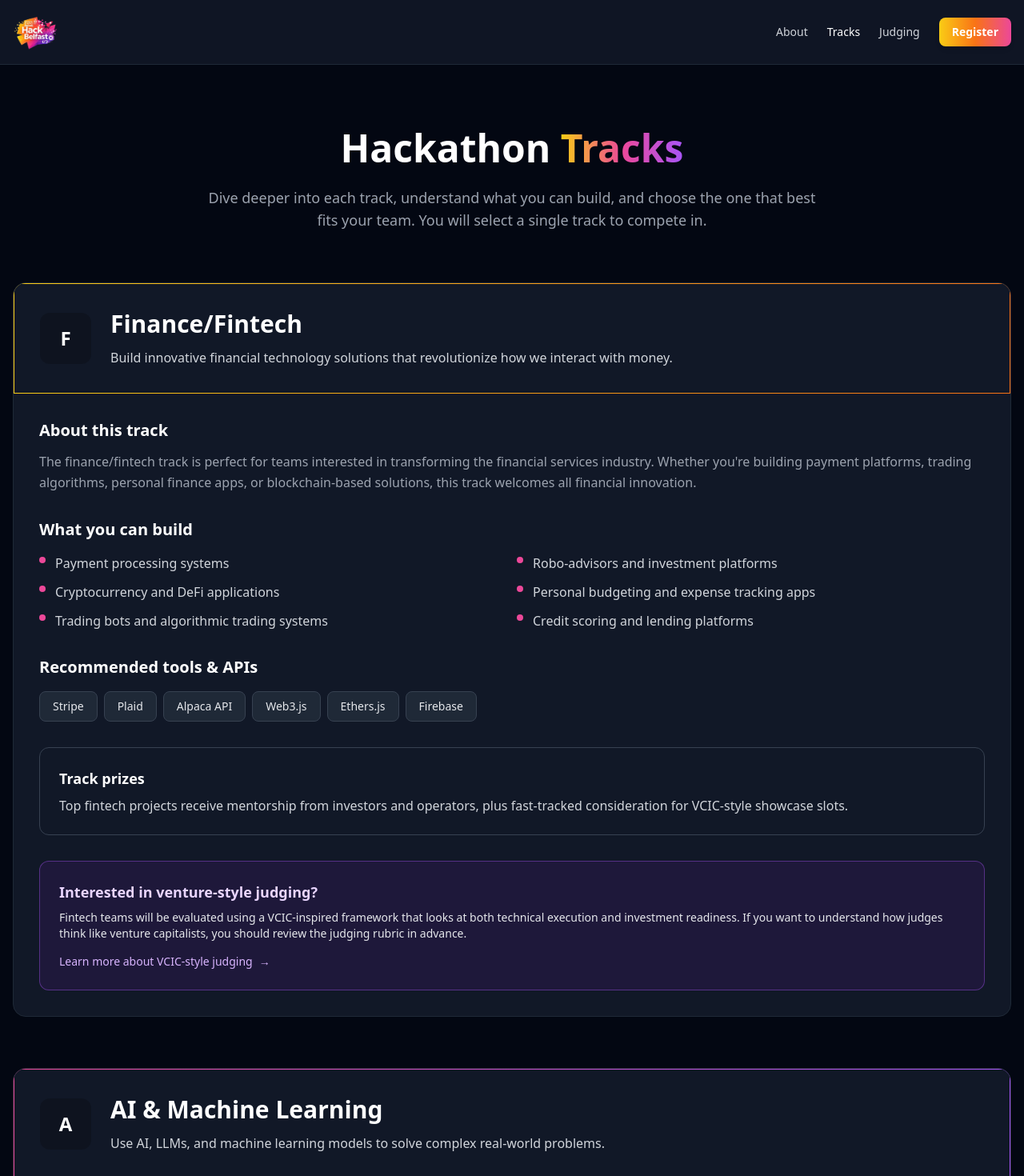
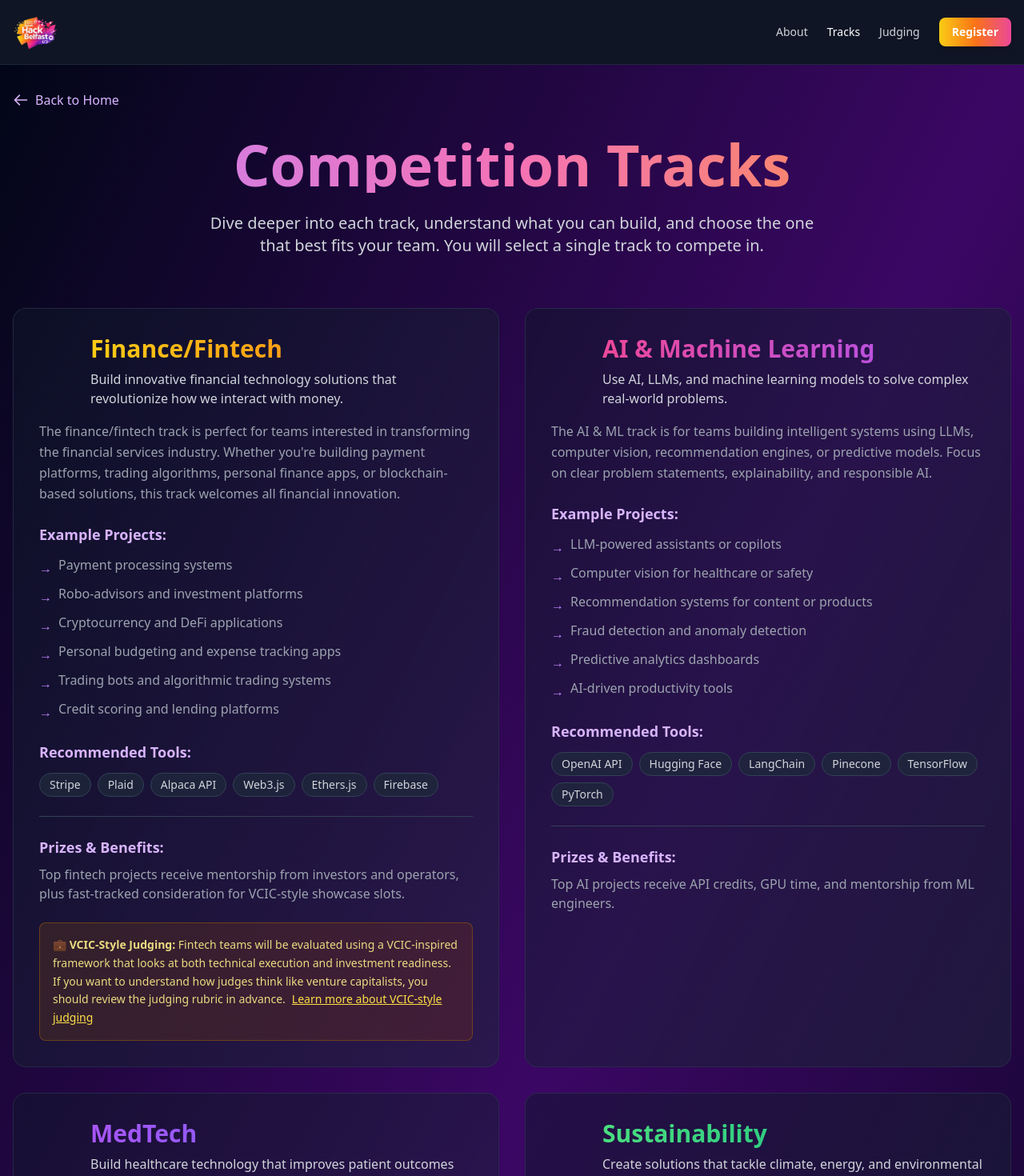
Before and after one commit to hackbelfast/HackBelfast-Website, a React (Vite) app in the folder frontend/: page /tracks in a window 1280 px wide. Shown: the top 1470 px of the page at 80% size. Built offline with nearby package versions, Linux system fonts and the light colour scheme; the HTML template or start-up script is replaced by a standard one.

Commit message:
Improved tracks

```diff
--- a/frontend/src/pages/Tracks/Tracks.tsx
+++ b/frontend/src/pages/Tracks/Tracks.tsx
@@ -1,24 +1,29 @@
-import { Link } from 'react-router-dom'
+import { Link } from 'react-router-dom';
 
 type Track = {
-  id: string
-  title: string
-  gradient: string
-  description: string
-  longDescription: string
-  examples: string[]
-  tools: string[]
-  prizes: string
-  vcicNote?: boolean
-}
+  id: string;
+  icon: JSX.Element;
+  title: string;
+  gradient: string;
+  description: string;
+  longDescription: string;
+  examples: string[];
+  tools: string[];
+  prizes: string;
+  vcicNote?: boolean;
+};
 
 const tracks: Track[] = [
   {
     id: 'fintech',
+    icon: (
+      <svg className="w-12 h-12" fill="none" stroke="currentColor" viewBox="0 0 24 24">
+        <path strokeLinecap="round" strokeLinejoin="round" strokeWidth={2} d="M12 8c-1.657 0-3 .895-3 2s1.343 2 3 2 3 .895 3 2-1.343 2-3 2m0-8c1.11 0 2.08.402 2.599 1M12 8V7m0 1v8m0 0v1m0-1c-1.11 0-2.08-.402-2.599-1M21 12a9 9 0 11-18 0 9 9 0 0118 0z" />
+      </svg>
+    ),
     title: 'Finance/Fintech',
     gradient: 'from-yellow-400 to-orange-500',
-    description:
-      'Build innovative financial technology solutions that revolutionize how we interact with money.',
+    description: 'Build innovative financial technology solutions that revolutionize how we interact with money.',
     longDescription:
       "The finance/fintech track is perfect for teams interested in transforming the financial services industry. Whether you're building payment platforms, trading algorithms, personal finance apps, or blockchain-based solutions, this track welcomes all financial innovation.",
     examples: [
@@ -36,10 +41,14 @@ const tracks: Track[] = [
   },
   {
     id: 'ai',
+    icon: (
+      <svg className="w-12 h-12" fill="none" stroke="currentColor" viewBox="0 0 24 24">
+        <path strokeLinecap="round" strokeLinejoin="round" strokeWidth={2} d="M9.75 17L9 20l-1 1h8l-1-1-.75-3M3 13h18M5 17h14a2 2 0 002-2V5a2 2 0 00-2-2H5a2 2 0 00-2 2v10a2 2 0 002 2z" />
+      </svg>
+    ),
     title: 'AI & Machine Learning',
     gradient: 'from-pink-500 to-purple-500',
-    description:
-      'Use AI, LLMs, and machine learning models to solve complex real‑world problems.',
+    description: 'Use AI, LLMs, and machine learning models to solve complex real‑world problems.',
     longDescription:
       'The AI & ML track is for teams building intelligent systems using LLMs, computer vision, recommendation engines, or predictive models. Focus on clear problem statements, explainability, and responsible AI.',
     examples: [
@@ -51,15 +60,18 @@ const tracks: Track[] = [
       'AI‑driven productivity tools',
     ],
     tools: ['OpenAI API', 'Hugging Face', 'LangChain', 'Pinecone', 'TensorFlow', 'PyTorch'],
-    prizes:
-      'Top AI projects receive API credits, GPU time, and mentorship from ML engineers.',
+    prizes: 'Top AI projects receive API credits, GPU time, and mentorship from ML engineers.',
   },
   {
     id: 'medtech',
+    icon: (
+      <svg className="w-12 h-12" fill="none" stroke="currentColor" viewBox="0 0 24 24">
+        <path strokeLinecap="round" strokeLinejoin="round" strokeWidth={2} d="M4.318 6.318a4.5 4.5 0 000 6.364L12 20.364l7.682-7.682a4.5 4.5 0 00-6.364-6.364L12 7.636l-1.318-1.318a4.5 4.5 0 00-6.364 0z" />
+      </svg>
+    ),
     title: 'MedTech',
     gradient: 'from-purple-500 to-indigo-500',
-    description:
-      'Build healthcare technology that improves patient outcomes and clinical workflows.',
+    description: 'Build healthcare technology that improves patient outcomes and clinical workflows.',
     longDescription:
       'The MedTech track focuses on digital health solutions for diagnostics, monitoring, telemedicine, and operational efficiency. Teams should consider regulatory constraints, data privacy, and clinical validation paths.',
     examples: [
@@ -76,10 +88,14 @@ const tracks: Track[] = [
   },
   {
     id: 'sustainability',
+    icon: (
+      <svg className="w-12 h-12" fill="none" stroke="currentColor" viewBox="0 0 24 24">
+        <path strokeLinecap="round" strokeLinejoin="round" strokeWidth={2} d="M3.055 11H5a2 2 0 012 2v1a2 2 0 002 2 2 2 0 012 2v2.945M8 3.935V5.5A2.5 2.5 0 0010.5 8h.5a2 2 0 012 2 2 2 0 104 0 2 2 0 012-2h1.064M15 20.488V18a2 2 0 012-2h3.064M21 12a9 9 0 11-18 0 9 9 0 0118 0z" />
+      </svg>
+    ),
     title: 'Sustainability',
     gradient: 'from-green-400 to-emerald-500',
-    description:
-      'Create solutions that tackle climate, energy, and environmental challenges.',
+    description: 'Create solutions that tackle climate, energy, and environmental challenges.',
     longDescription:
       'The sustainability track is dedicated to projects addressing climate change, renewable energy, circular economy, and environmental education. Strong projects combine measurable impact with realistic implementation paths.',
     examples: [
@@ -94,82 +110,90 @@ const tracks: Track[] = [
     prizes:
       'Top projects receive visibility with sustainability partners and intros to climate‑focused organisations.',
   },
-]
+];
 
 const Tracks = () => {
   return (
-    <div className="min-h-screen bg-gray-950 py-20 px-4">
-      <div className="mx-auto max-w-7xl">
-        {/* Page header */}
-        <div className="mb-16 text-center">
-          <h1 className="mb-6 text-4xl font-bold md:text-5xl">
-            Hackathon{' '}
-            <span className="bg-gradient-to-r from-yellow-400 via-pink-500 to-purple-500 bg-clip-text text-transparent">
-              Tracks
-            </span>
+    <div className="min-h-screen bg-gradient-to-br from-slate-950 via-purple-950 to-slate-950">
+      {/* Header with back button */}
+      <div className="container mx-auto px-4 py-8">
+        <Link
+          to="/"
+          className="inline-flex items-center gap-2 text-purple-300 hover:text-purple-200 transition-colors mb-8"
+        >
+          <svg
+            className="w-5 h-5"
+            fill="none"
+            stroke="currentColor"
+            viewBox="0 0 24 24"
+          >
+            <path
+              strokeLinecap="round"
+              strokeLinejoin="round"
+              strokeWidth={2}
+              d="M10 19l-7-7m0 0l7-7m-7 7h18"
+            />
+          </svg>
+          Back to Home
+        </Link>
+
+        {/* Hero Section */}
+        <div className="text-center mb-16">
+          <h1 className="text-5xl md:text-7xl font-bold mb-6 bg-gradient-to-r from-purple-400 via-pink-400 to-orange-400 text-transparent bg-clip-text">
+            Competition Tracks
           </h1>
-          <p className="mx-auto max-w-3xl text-lg text-gray-400">
-            Dive deeper into each track, understand what you can build, and choose the one
-            that best fits your team. You will select a single track to compete in.
+          <p className="text-xl text-gray-300 max-w-3xl mx-auto">
+            Dive deeper into each track, understand what you can build, and choose the one that best fits your team.
+            You will select a single track to compete in.
           </p>
         </div>
 
-        {/* Tracks list */}
-        <div className="space-y-16">
+        {/* Tracks Grid */}
+        <div className="grid md:grid-cols-2 gap-8 mb-16">
           {tracks.map((track) => (
-            <section key={track.id} id={track.id} className="scroll-mt-24">
-              <div className="overflow-hidden rounded-2xl border border-gray-800 bg-gray-900">
-                {/* Track header */}
-                <div className={`bg-gradient-to-r ${track.gradient} p-[1px]`}>
-                  <div className="bg-gray-900 p-8">
-                    <div className="flex flex-col items-start gap-6 md:flex-row md:items-center">
-                      <div className="flex h-16 w-16 items-center justify-center rounded-xl bg-black/20">
-                        {/* Simple generic icon per track */}
-                        <span className="text-2xl font-semibold text-white">
-                          {track.title[0]}
-                        </span>
+            <div
+              key={track.id}
+              className="group relative bg-gradient-to-br from-slate-900/50 to-slate-800/50 rounded-2xl p-8 backdrop-blur-sm border border-slate-700/50 hover:border-purple-500/50 transition-all duration-300 hover:shadow-2xl hover:shadow-purple-500/20"
+            >
+              {/* Icon and Title */}
+              <div className="flex items-start gap-4 mb-4">
+                <div className={`text-transparent bg-gradient-to-r ${track.gradient} bg-clip-text`}>
+                  {track.icon}
                 </div>
                 <div className="flex-1">
-                        <h2 className="mb-3 text-2xl font-bold md:text-3xl">
+                  <h2 className={`text-3xl font-bold mb-2 bg-gradient-to-r ${track.gradient} text-transparent bg-clip-text`}>
                     {track.title}
                   </h2>
                   <p className="text-gray-300">{track.description}</p>
                 </div>
               </div>
-                  </div>
+
+              {/* Long Description */}
+              <div className="mb-6">
+                <p className="text-gray-400 leading-relaxed">{track.longDescription}</p>
               </div>
 
-                {/* Track body */}
-                <div className="space-y-8 p-8">
-                  {/* About */}
-                  <div>
-                    <h3 className="mb-3 text-xl font-semibold">About this track</h3>
-                    <p className="leading-relaxed text-gray-400">
-                      {track.longDescription}
-                    </p>
+              {/* Example Projects */}
+              <div className="mb-6">
+                <h3 className="text-lg font-semibold text-purple-300 mb-3">Example Projects:</h3>
+                <ul className="space-y-2">
+                  {track.examples.map((example, idx) => (
+                    <li key={idx} className="text-gray-400 flex items-start gap-2">
+                      <span className="text-purple-400 mt-1">→</span>
+                      <span>{example}</span>
+                    </li>
+                  ))}
+                </ul>
               </div>
 
-                  {/* Examples */}
-                  <div>
-                    <h3 className="mb-4 text-xl font-semibold">What you can build</h3>
-                    <div className="grid grid-cols-1 gap-3 md:grid-cols-2">
-                      {track.examples.map((example) => (
-                        <div key={example} className="flex items-start gap-3">
-                          <span className="mt-1 h-2 w-2 rounded-full bg-pink-500" />
-                          <span className="text-gray-300">{example}</span>
-                        </div>
-                      ))}
-                    </div>
-                  </div>
-
-                  {/* Tools */}
-                  <div>
-                    <h3 className="mb-4 text-xl font-semibold">Recommended tools & APIs</h3>
+              {/* Recommended Tools */}
+              <div className="mb-6">
+                <h3 className="text-lg font-semibold text-purple-300 mb-3">Recommended Tools:</h3>
                 <div className="flex flex-wrap gap-2">
-                      {track.tools.map((tool) => (
+                  {track.tools.map((tool, idx) => (
                     <span
-                          key={tool}
-                          className="rounded-lg border border-gray-700 bg-gray-800 px-4 py-2 text-sm text-gray-200"
+                      key={idx}
+                      className="px-3 py-1 bg-slate-800/80 rounded-full text-sm text-gray-300 border border-slate-700"
                     >
                       {tool}
                     </span>
@@ -178,57 +202,63 @@ const Tracks = () => {
               </div>
 
               {/* Prizes */}
-                  <div className="rounded-xl border border-gray-700 bg-gradient-to-r from-gray-900 to-gray-900/80 p-6">
-                    <h4 className="mb-2 text-lg font-semibold">Track prizes</h4>
-                    <p className="text-gray-300">{track.prizes}</p>
+              <div className="border-t border-slate-700 pt-6">
+                <h3 className="text-lg font-semibold text-purple-300 mb-2">Prizes & Benefits:</h3>
+                <p className="text-gray-400">{track.prizes}</p>
               </div>
 
-                  {/* VCIC note for fintech */}
+              {/* VCIC Note for Fintech */}
               {track.vcicNote && (
-                    <div className="rounded-xl border border-purple-500/40 bg-purple-900/20 p-6">
-                      <h4 className="mb-2 text-lg font-semibold text-purple-200">
-                        Interested in venture-style judging?
-                      </h4>
-                      <p className="mb-3 text-sm text-gray-200">
-                        Fintech teams will be evaluated using a VCIC‑inspired framework that
-                        looks at both technical execution and investment readiness. If you
-                        want to understand how judges think like venture capitalists, you
-                        should review the judging rubric in advance.
+                <div className="mt-6 bg-gradient-to-r from-yellow-900/30 to-orange-900/30 border border-yellow-700/50 rounded-lg p-4">
+                  <p className="text-yellow-200/90 text-sm leading-relaxed">
+                    <strong>💼 VCIC-Style Judging:</strong> Fintech teams will be evaluated using a VCIC‑inspired framework
+                    that looks at both technical execution and investment readiness. If you want to understand how judges
+                    think like venture capitalists, you should review the judging rubric in advance.
+                    <Link to="/vcic" className="text-yellow-300 hover:text-yellow-200 ml-2 underline">
+                      Learn more about VCIC‑style judging
+                    </Link>
                   </p>
-                      <Link
-                        to="/judging"
-                        className="inline-flex items-center gap-2 text-sm font-medium text-purple-300 underline-offset-4 hover:underline"
-                      >
-                        Learn more about VCIC‑style judging
-                        <span aria-hidden="true">→</span>
-                      </Link>
                 </div>
               )}
             </div>
-              </div>
-            </section>
           ))}
         </div>
 
-        {/* Helper + CTA */}
-        <section className="mt-16 rounded-xl border border-gray-800 bg-gray-900 p-8 text-center">
-          <h2 className="mb-4 text-2xl font-semibold">Not sure which track to pick?</h2>
-          <p className="mx-auto mb-6 max-w-2xl text-sm text-gray-400">
-            Choose the track that best aligns with your team’s skills and the problem you
-            are most excited to solve. You will confirm your track during team formation
-            at the start of the event.
+        {/* Additional Prizes Section */}
+        <div className="bg-gradient-to-br from-slate-900/50 to-slate-800/50 rounded-2xl p-8 backdrop-blur-sm border border-slate-700/50 mb-16">
+          <h2 className="text-3xl font-bold mb-4 bg-gradient-to-r from-orange-400 to-pink-400 text-transparent bg-clip-text">
+            🏆 Special Prize Categories
+          </h2>
+          <p className="text-gray-300 mb-4">
+            In addition to track-specific prizes, we're awarding special recognition for:
+          </p>
+          <div className="space-y-4">
+            <div className="bg-slate-800/50 rounded-lg p-4 border border-slate-700">
+              <h3 className="text-xl font-semibold text-purple-300 mb-2">🛠️ Best Use of No-Code Tools</h3>
+              <p className="text-gray-400">
+                Awarded to the team that best leverages no-code and AI-powered tools (like Lovable, Bubble, Webflow, etc.)
+                to build a functional product. Perfect for non-technical students or teams wanting to move fast!
+              </p>
+            </div>
+          </div>
+        </div>
+
+        {/* CTA */}
+        <div className="text-center">
+          <p className="text-xl text-gray-300 mb-6">
+            Choose the track that best aligns with your team's skills and the problem you are most excited to solve.
+            You will confirm your track during team formation at the start of the event.
           </p>
           <Link
             to="/register"
-            className="inline-flex items-center gap-2 rounded-lg bg-gradient-to-r from-yellow-400 via-orange-500 to-pink-500 px-8 py-3 text-sm font-semibold text-white shadow-lg transition-transform hover:scale-105"
+            className="inline-block bg-gradient-to-r from-purple-600 to-pink-600 hover:from-purple-700 hover:to-pink-700 text-white font-bold py-4 px-8 rounded-full text-lg transition-all duration-300 hover:scale-105 hover:shadow-lg hover:shadow-purple-500/50"
           >
             Register your team
-            <span aria-hidden="true">→</span>
           </Link>
-        </section>
         </div>
       </div>
-  )
-}
+    </div>
+  );
+};
 
-export default Tracks
+export default Tracks;
```
Lines whose indentation alone changed are shown as unchanged.
